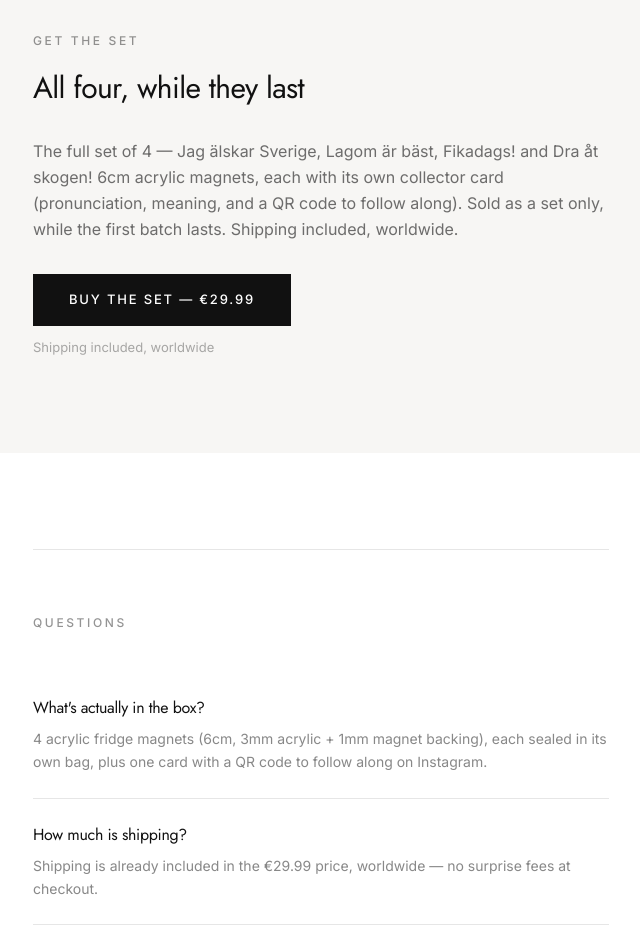
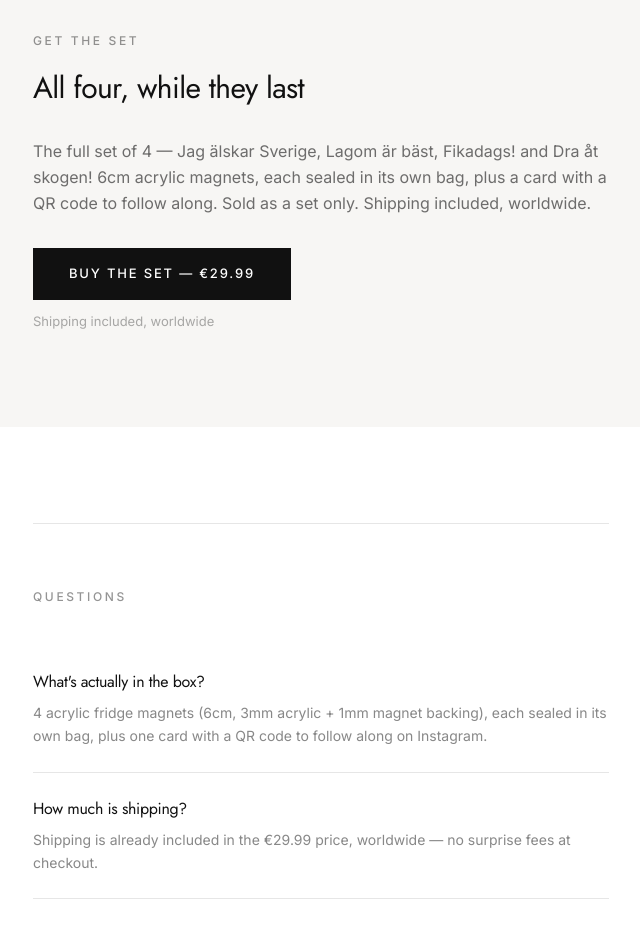
Before and after one commit to swedishdenise-ctrl/studyswedish, a Next.js app in the folder web/: page / in a window 1280 px wide. Shown: the part 2540-3465 px from the top of the page, without its empty margins (319-959 px from the left). Built offline with nearby package versions, Linux system fonts and the light colour scheme.

Commit message:
Fix matching per-magnet card claim in shop component
Co-Authored-By: Claude Sonnet 5 <noreply@anthropic.com>

```diff
--- a/web/components/magnet-shop.tsx
+++ b/web/components/magnet-shop.tsx
@@ -8,9 +8,8 @@ export function MagnetShop() {
     <div>
       <p className="text-[16px] leading-relaxed max-w-xl text-ink/60">
         The full set of 4 — Jag älskar Sverige, Lagom är bäst, Fikadags! and Dra åt skogen!
-        6cm acrylic magnets, each with its own collector card (pronunciation, meaning, and
-        a QR code to follow along). Sold as a set only, while the first batch lasts. Shipping
-        included, worldwide.
+        6cm acrylic magnets, each sealed in its own bag, plus a card with a QR code to
+        follow along. Sold as a set only. Shipping included, worldwide.
       </p>
 
       <div className="mt-8 flex flex-col items-start gap-3">
```
